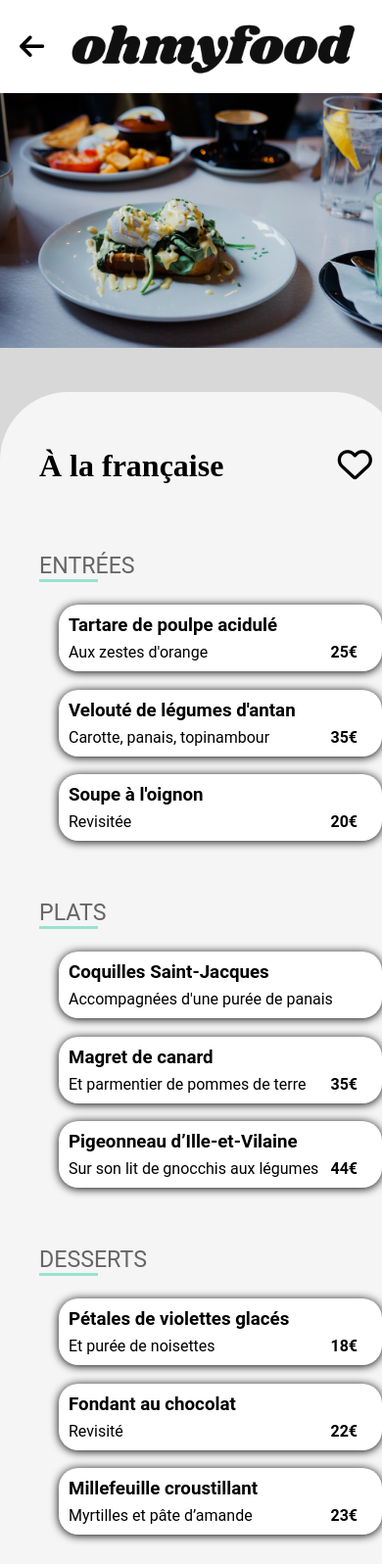
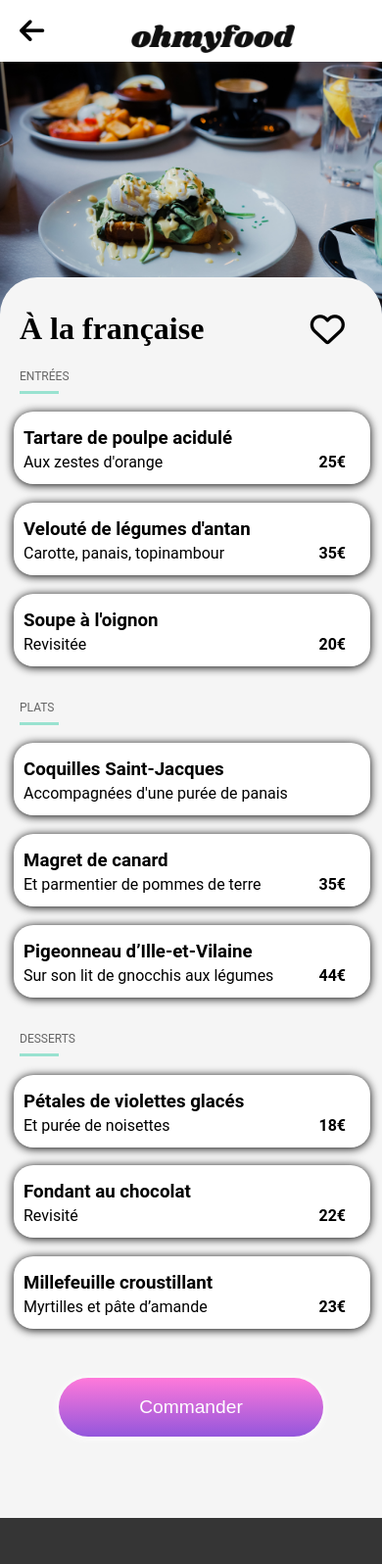
Before and after one commit to Roms1512/LavaurRomain_2_02102020, a website: page menus/menu-3.html in a window 390 px wide. Shown: the top 1596 px of the page at 98% size. Drawn offline with Linux system fonts and the light colour scheme.

Commit message:
commit-22

```diff
--- a/main.scss
+++ b/main.scss
@@ -7,6 +7,7 @@ body {
     font-family: Roboto;
     width: 100%;
     margin: auto;
+    position: relative;
 }
 
 img {
@@ -18,13 +19,13 @@ a {
     color: black;
 }
 
-/* header */
+/* logo */
 .header{
     width: 100%;
     display: flex;
     background-color: #FFF;
     img {
-        height: 50px;
+        height: auto;
         padding-top: 25px;
         padding-bottom: 20px;
         margin: auto;
@@ -42,6 +43,7 @@ a {
 
 /* acceuil */
 .acceuil {
+    width: 100%;
     text-align: center;
     background-color: rgb(241, 241, 241);
     .localisation {
@@ -78,11 +80,12 @@ a {
         font-size: 1.2em;
     }
 }
-/* nav */
+/* fonctionnement */
 .nav {
+    position: relative;
+    width: 100%;
     display: flex;
     flex-wrap: wrap;
-    padding-left: 10px;
     padding-top: 50px;
     padding-bottom: 60px;
     background-color: #FFF;
@@ -98,6 +101,7 @@ a {
         margin-bottom: 20px;
         margin-top: 10px;
         margin-left: 40px;
+        margin-right: 10px;
         align-items: center;
         width: 400px;
         height: 80px;
@@ -132,121 +136,8 @@ a {
         display: flex;
     }
 }
-/* Menus */
-.img-1 {
-    width: 100%;
-    height: 20%;
-}
 
-.menu {
-    position: absolute;
-    width: 100%;
-    top: 400px;
-    background-color: rgb(245, 245, 245);
-    border-radius: 70px 70px 0 0;
-    padding-left: 0px;
-    padding-top: 30px;
-    margin: auto;
-    .menu-1 {
-        display: flex;
-        justify-content: space-between;
-        align-items: center;
-        h1 {
-            font-family: Shrikhand;
-            font-size: 2em;
-            padding-left: 20px;
-        }
-    }
-    .fa-heart {
-        cursor: pointer;
-        font-size: 2.2em;
-        padding-right: 30px;
-    }
-    .entré, .plats, .dessert {
-        padding-top: 20px;
-        padding-left: 20px;
-        .titr-1 {
-            color: rgb(102, 102, 102);
-            border-bottom: 3px solid $color-tertiaire;
-            width: 60px;
-            font-size: 1.45em;
-        }
-    }
-        .entr-1, .plt-1, .dsrt-1 {
-            position: relative;
-            background-color: #FFF;
-            border-radius: 20px;
-            box-shadow: 0 1px 10px 0;
-            padding-left: 10px;
-            padding: -0.1px 0 -0.1px 0;
-            margin-right: 20px;
-            margin-left: 20px;
-            cursor: pointer;
-            &:hover {
-                & > .fa-check-circle {
-                    transform-origin: right 50%;
-                transition: transform 0.5s cubic-bezier(0.390, 0.575, 0.565, 1.000) ;
-                    transform: scalex(1);
-                }
-                &.entr-1, &.plt-1, &.dsrt-1 {
-                    padding-right: 60px;
-                    transition: 0.5s cubic-bezier(0.390, 0.575, 0.565, 1.000);
-                }
-            }
-
-            // animation
-            .fa-check-circle {
-                color: #FFF;
-                font-size: 1.5em;
-                position: absolute;
-                background-color: $color-tertiaire;
-                border-radius: 0 20px 20px 0;
-                padding-top: 25px;
-                padding-bottom: 19px;
-                padding-left: 30px;
-                top: 0;
-                right: 0;
-                width: 50px;
-                transform: scalex(0);
-
-            }
-            h3 {
-                padding-top: 10px;
-                height: 10px;
-            }
-            p {
-                display: flex;
-                justify-content: space-between;
-                padding-right: 25px;
-                padding-bottom:10px;
-            }
-        }
-
-    .boutton {
-        width: 100%;
-        display: flex;
-        justify-content: center;
-    }
-
-    button {
-        height: 60px;
-        width: 270px;
-        margin-bottom: 100px;
-        margin-top: 40px;
-        border-radius: 30px;
-        box-shadow: 0 1px 10px 0;
-        border: none;
-        cursor: pointer;
-        background-image: linear-gradient($color-secondary, $color-primary);
-        color: #FFF;
-        font-size: 1.2em;
-        display: flex;
-        justify-content: center;
-        align-items: center;
-    }
-}
-
-/* section */
+/* restorants */
 .sct-1 {
     background-color: rgb(240, 240, 240);
     padding-top: 25px;
@@ -260,6 +151,7 @@ a {
         padding-left: 30px;
         padding-bottom: 5px;
     }
+    // restos
     .resto-1 {
         margin: auto;
         width: 470px;
@@ -307,7 +199,7 @@ a {
     }
 }
 
-/* footer */
+/* footer page d'acceuil*/
 .footer {
     background-color:rgb(53, 53, 53);
     padding-top: 50px;
@@ -339,22 +231,135 @@ a {
         padding-left: 30px;
         padding-bottom: -5px;
         color: white;
+    }
+}
+
+/* Menus */
+.img-1 {
+    width: 100%;
+    height: 20%;
+}
+
+.menu {
+    position: absolute;
+    width: 100%;
+    top: 400px;
+    background-color: rgb(245, 245, 245);
+    border-radius: 38px 38px 0 0;
+    .menu-1 {
+        display: flex;
+        justify-content: space-between;
+        align-items: center;
+        h1 {
+            font-family: Shrikhand;
+            font-size: 2em;
+            padding-left: 20px;
+            margin-top: 34px;
         }
+    }
+    .fa-heart {
+        cursor: pointer;
+        font-size: 2.2em;
+        padding-right: 38px;
+    }
+    .entré, .plats, .dessert {
+        margin-bottom: 35px;
+        .titr-1 {
+            margin-top: 0px;
+            margin-left: 20px;
+            color: rgb(102, 102, 102);
+            border-bottom: 3px solid $color-tertiaire;
+            padding-bottom: 9px;
+            width: 60px;
+            font-size: 1.45em;
+        }
+        .entr-1, .plt-1, .dsrt-1 {
+            position: relative;
+            background-color: #FFF;
+            border-radius: 20px;
+            box-shadow: 0 1px 10px 0;
+            padding-left: 10px;
+            margin-right: 12px;
+            margin-left: 14px;
+            cursor: pointer;
+            &:hover {
+                & > .fa-check-circle {
+                    transform-origin: right 50%;
+                    transition: transform 0.5s cubic-bezier(0.390, 0.575, 0.565, 1.000) ;
+                    transform: scalex(1);
+                }
+                &.entr-1, &.plt-1, &.dsrt-1 {
+                    padding-right: 62px;
+                    transition: 0.5s cubic-bezier(0.390, 0.575, 0.565, 1.000);
+                }
+            }
+
+            // animation
+            .fa-check-circle {
+                color: #FFF;
+                font-size: 1.5em;
+                position: absolute;
+                background-color: $color-tertiaire;
+                border-radius: 0 20px 20px 0;
+                padding-top: 28px;
+                padding-bottom: 26px;
+                padding-left: 19px;
+                padding-right: 20px;
+                top: 0;
+                right: 0;
+                transform: scalex(0);
+            }
+            h3 {
+                padding-top: 16px;
+                margin-bottom: 0;
+            }
+            p {
+                margin-top: 8px;
+                display: flex;
+                justify-content: space-between;
+                padding-right: 25px;
+                padding-bottom: 13px;
+                margin-bottom: 0;
+            }
+        }
+
+    }
+    .boutton {
+        width: 100%;
+        display: flex;
+        justify-content: center;
+    }
+
+    button {
+        border: px solid black;
+        height: 60px;
+        width: 270px;
+        margin-bottom: 83px;
+        margin-top: 15px;
+        border-radius: 30px;
+        box-shadow: 0 1px 10px 0;
+        border: none;
+        cursor: pointer;
+        background-image: linear-gradient($color-secondary, $color-primary);
+        color: #FFF;
+        font-size: 1.2em;
+        display: flex;
+        justify-content: center;
+        align-items: center;
+    }
 }
+
+// footer menus
 .footer-1 {
     position: absolute;
     width: 100%;
-    top: 1792px;
+    top: 1774px;
     &.--mint {
-        top: 1878px
+        top: 1871px
     }
 }
 
-.footer-email {
-    top: 1150px;
-}
-
-/* Email */
+/* Formulaire */
 .formulaire {
     h1 {
         text-align: center;
@@ -385,18 +390,24 @@ form {
         margin-top: 5px;
         margin-bottom: 10px;
     }
+
+    // nom
     .nom {
         border: none;
         width: 50%;
         display: flex;
         flex-direction: column;
     }
+
+    // adresse mail
     .mail {
         padding-top: 50px;
         input {
             margin-top: -5px;
         }
     }
+
+    // message
     .msg {
         padding-top: 50px;
         padding-bottom: 10px;
@@ -418,56 +429,117 @@ form {
     }
 }
 
+// footer email
+.footer-email {
+    top: 1150px;
+}
+
+
 @media screen and (max-width: 680px){
-
-    .resto-1 {
-        margin: auto;
-        width: 90%;
-    }
-
-    .fonct-1 {
-        flex-direction: column;
-        h1 {
-            width: 600px;
-            text-align: center;
-        }
-    }
-
-    .sct-1 {
-        background-color: rgb(240, 240, 240);
-        padding-top: 25px;
-        padding-bottom: 30px;
-        padding-bottom: 20px;
-    }
-
-    .img-1 {
-        width: 100%;
-        height: auto;
+    // logo
+    .header {
+       height: 63px;
+       display: flex;
+       align-items: center;
+       img {
+            height: 29px;
+            align-items: center;
+       }
+       .fleche {
+            height: 16px;
+            justify-content: flex-start;
+            align-items: center;
+       }
     }
 
     .menu {
         position: absolute;
+        top: 283px;
+        .menu-1 {
+            h1 {
+                height: 33px;
+            }
+            .fa-heart {
+                height: 21px;
+            }
+        }
+        .entré, .plats, .dessert {
+            .titr-1 {
+                font-size: 12px;
+                width: 40px;
+                padding-bottom: 8px;
+            }
+            .entr-1, .plt-1, .dsrt-1 {
+                h3 {
+                height: 18px;
+                }
+                .fa-check-circle {
+                    font-size: 20px;
+                    padding-top: 28px;
+                    padding-bottom: 26px;
+                }
+            }
+        }
+    }
+    // footer menus
+    .footer-1 {
+        position: absolute;
         width: 100%;
-        top: 400px;
-        background-color: rgb(245, 245, 245);
-        border-radius: 70px 70px 0 0;
-        padding-left: 20px;
-        padding-top: 30px;
-        margin: auto;
+        top: 1549px;
+        &.--mint {
+            top: 1642px
+        }
+
     }
 
-    /* nav */
-    .nav {
-        display: flex;
-        flex-wrap: wrap;
-        text-align: left;
-        justify-content: center;
-        padding-left: 10px;
-        padding-top: 50px;
-        padding-bottom: 60px;
-        background-color: #FFF;
-        h1 {
-            padding-left: 15px;
-        }
-    }
 }
+        // .resto-1 {
+        //     margin: auto;
+        //     width: 90%;
+        // }
+
+        // .fonct-1 {
+        //     flex-direction: column;
+        //     h1 {
+        //         width: 600px;
+        //         text-align: center;
+        //     }
+        // }
+
+        // .sct-1 {
+        //     background-color: rgb(240, 240, 240);
+        //     padding-top: 25px;
+        //     padding-bottom: 30px;
+        //     padding-bottom: 20px;
+        // }
+
+        // .img-1 {
+        //     width: 100%;
+        //     height: auto;
+        // }
+
+        // .menu {
+        //     position: absolute;
+        //     width: 100%;
+        //     top: 400px;
+        //     background-color: rgb(245, 245, 245);
+        //     border-radius: 70px 70px 0 0;
+        //     padding-left: 20px;
+        //     padding-top: 30px;
+        //     margin: auto;
+        // }
+
+        // /* nav */
+        // .nav {
+        //     display: flex;
+        //     flex-wrap: wrap;
+        //     text-align: left;
+        //     justify-content: center;
+        //     padding-left: 10px;
+        //     padding-top: 50px;
+        //     padding-bottom: 60px;
+        //     background-color: #FFF;
+        //     h1 {
+        //         padding-left: 15px;
+        //     }
+        // }
```
Also changed, not shown: email.html (+6 -0 lines), index.html (+9 -5 lines), menus/menu-1.html (+6 -1 lines), menus/menu-2.html (+6 -1 lines), menus/menu-3.html (+6 -9 lines), menus/menu-4.html (+6 -7 lines), site.css, 1 other file.
